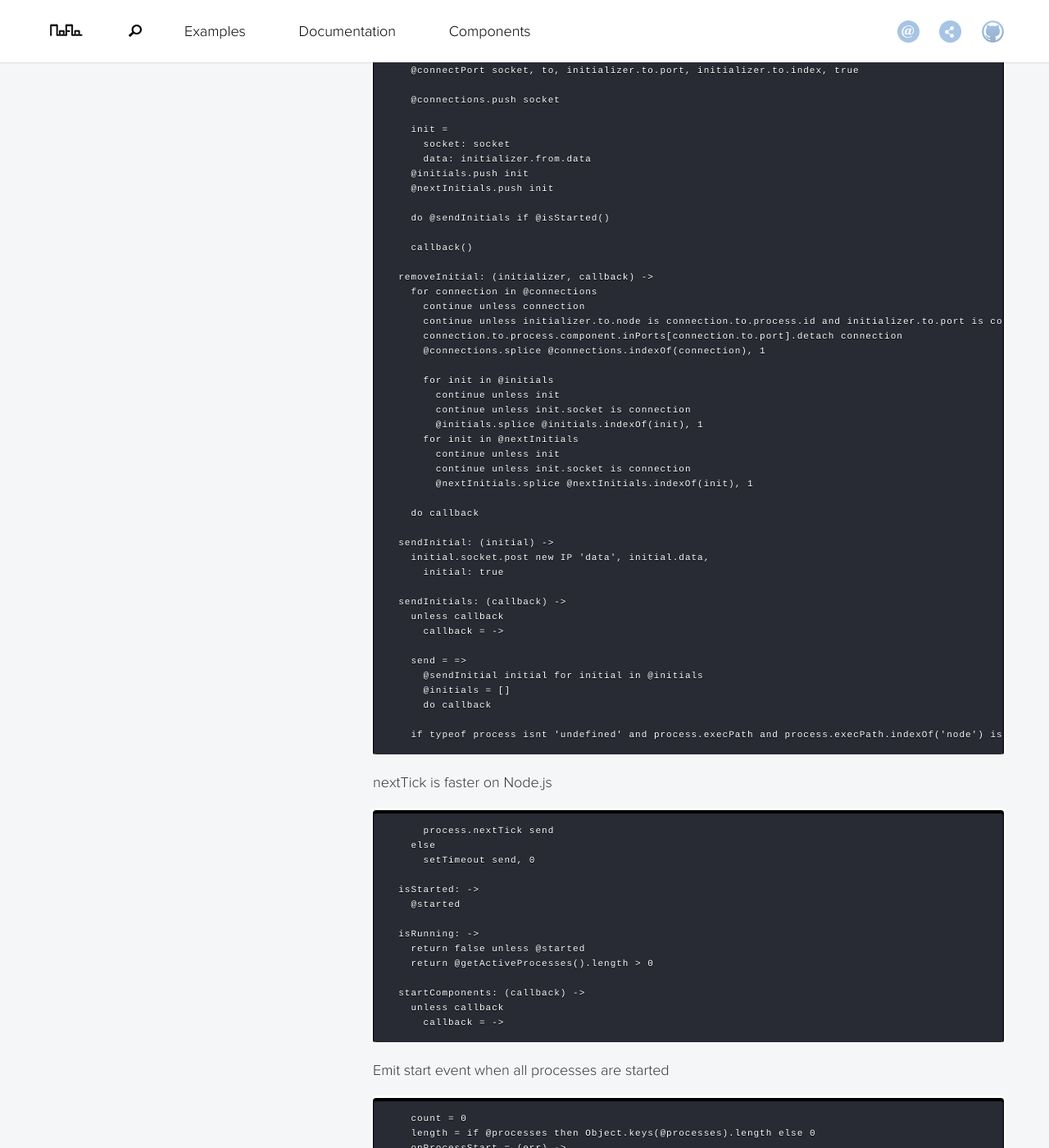
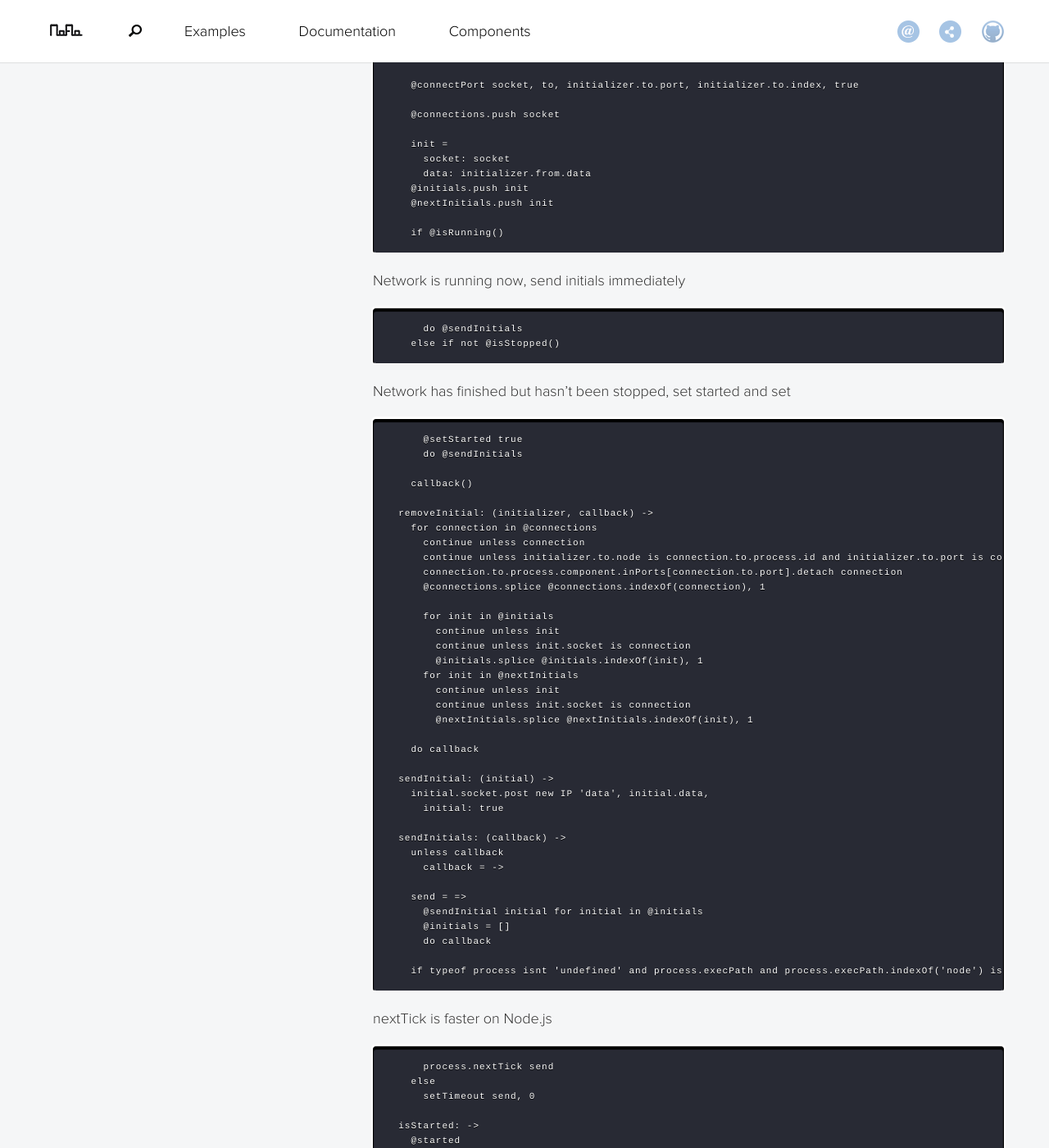
Before and after one commit to noflo/noflo.github.io, a Jekyll site: the page built from api/Network.html, in a window 1280 px wide and 1400 px high, scrolled down 12679 px. Shown: the whole window at 82% size. Built offline with Jekyll 4.4.1, drawn with Linux system fonts in a browser that asks for light colours; nearby versions of some CDN libraries; some of the changed text lies outside the part shown.

```diff
--- a/_config.yml
+++ b/_config.yml
@@ -1,6 +1,6 @@
 title: NoFlo
 tagline: Flow-Based Programming for JavaScript
-version: 0.8.3
+version: 0.8.4
 permalink: /:categories/:title/
 baseurl: ""
 repository:
--- a/api/Network.html
+++ b/api/Network.html
@@ -278,6 +278,7 @@ and sending new IIPs.</p>
     @defaults = []
     @graph = graph
     @started = <span class="hljs-literal">false</span>
+    @stopped = <span class="hljs-literal">true</span>
     @debug = <span class="hljs-literal">true</span>
     @eventBuffer = []</pre></div>
 
@@ -902,7 +903,24 @@ TODO: hasDefault existence check is for backwards compatibility, clean
     @initials.push init
     @nextInitials.push init
 
-    <span class="hljs-keyword">do</span> @sendInitials <span class="hljs-keyword">if</span> @isStarted()
+    <span class="hljs-keyword">if</span> @isRunning()</pre></div>
+
+
+
+            <p>Network is running now, send initials immediately</p>
+
+
+              <div class='highlight'><pre>      <span class="hljs-keyword">do</span> @sendInitials
+    <span class="hljs-keyword">else</span> <span class="hljs-keyword">if</span> <span class="hljs-keyword">not</span> @isStopped()</pre></div>
+
+
+
+            <p>Network has finished but hasn’t been stopped, set
+started and set</p>
+
+
+              <div class='highlight'><pre>      @setStarted <span class="hljs-literal">true</span>
+      <span class="hljs-keyword">do</span> @sendInitials
 
     callback()
 
@@ -950,6 +968,8 @@ TODO: hasDefault existence check is for backwards compatibility, clean
 
   isStarted: <span class="hljs-function">-&gt;</span>
     @started
+  isStopped: <span class="hljs-function">-&gt;</span>
+    @stopped
 
   isRunning: <span class="hljs-function">-&gt;</span>
     <span class="hljs-keyword">return</span> <span class="hljs-literal">false</span> <span class="hljs-keyword">unless</span> @started
@@ -1042,7 +1062,9 @@ a socket is attached from the “parent” graph.</p>
 
     @abortDebounce = <span class="hljs-literal">true</span> <span class="hljs-keyword">if</span> @debouncedEnd
 
-    <span class="hljs-keyword">return</span> callback <span class="hljs-literal">null</span> <span class="hljs-keyword">unless</span> @started</pre></div>
+    <span class="hljs-keyword">unless</span> @started
+      @stopped = <span class="hljs-literal">true</span>
+      <span class="hljs-keyword">return</span> callback <span class="hljs-literal">null</span></pre></div>
 
 
 
@@ -1065,9 +1087,11 @@ a socket is attached from the “parent” graph.</p>
       count++
       <span class="hljs-keyword">if</span> count <span class="hljs-keyword">is</span> length
         @setStarted <span class="hljs-literal">false</span>
+        @stopped = <span class="hljs-literal">true</span>
         callback()
     <span class="hljs-keyword">unless</span> @processes <span class="hljs-keyword">and</span> Object.keys(@processes).length
       @setStarted <span class="hljs-literal">false</span>
+      @stopped = <span class="hljs-literal">true</span>
       <span class="hljs-keyword">return</span> callback()</pre></div>
 
 
@@ -1109,6 +1133,7 @@ a socket is attached from the “parent” graph.</p>
 
               <div class='highlight'><pre>    @startupDate = <span class="hljs-keyword">new</span> Date <span class="hljs-keyword">unless</span> @startupDate
     @started = <span class="hljs-literal">true</span>
+    @stopped = <span class="hljs-literal">false</span>
     @bufferedEmit <span class="hljs-string">'start'</span>,
       start: @startupDate
 
--- a/package.json
+++ b/package.json
@@ -15,6 +15,6 @@
     "test": "grunt test"
   },
   "dependencies": {
-    "noflo": "0.8.3"
+    "noflo": "0.8.4"
   }
 }
```
